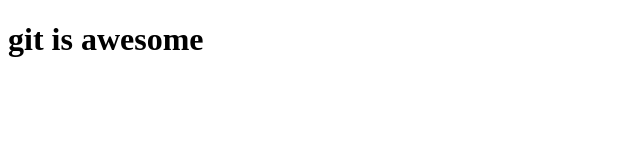
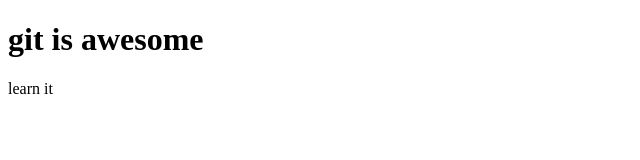
Before and after one commit to G-sandro/test, a plain HTML site: page index.html in a window 1280 px wide. Shown: the full height of the page, 0-640 px from the left. Drawn offline with Linux system fonts and the light colour scheme.

Commit message:
feat: added new paragraph

```diff
--- a/index.html
+++ b/index.html
@@ -8,5 +8,6 @@
 </head>
 <body>
     <h1>git is awesome</h1>
+    <p>learn it</p>
 </body>
 </html>
```
